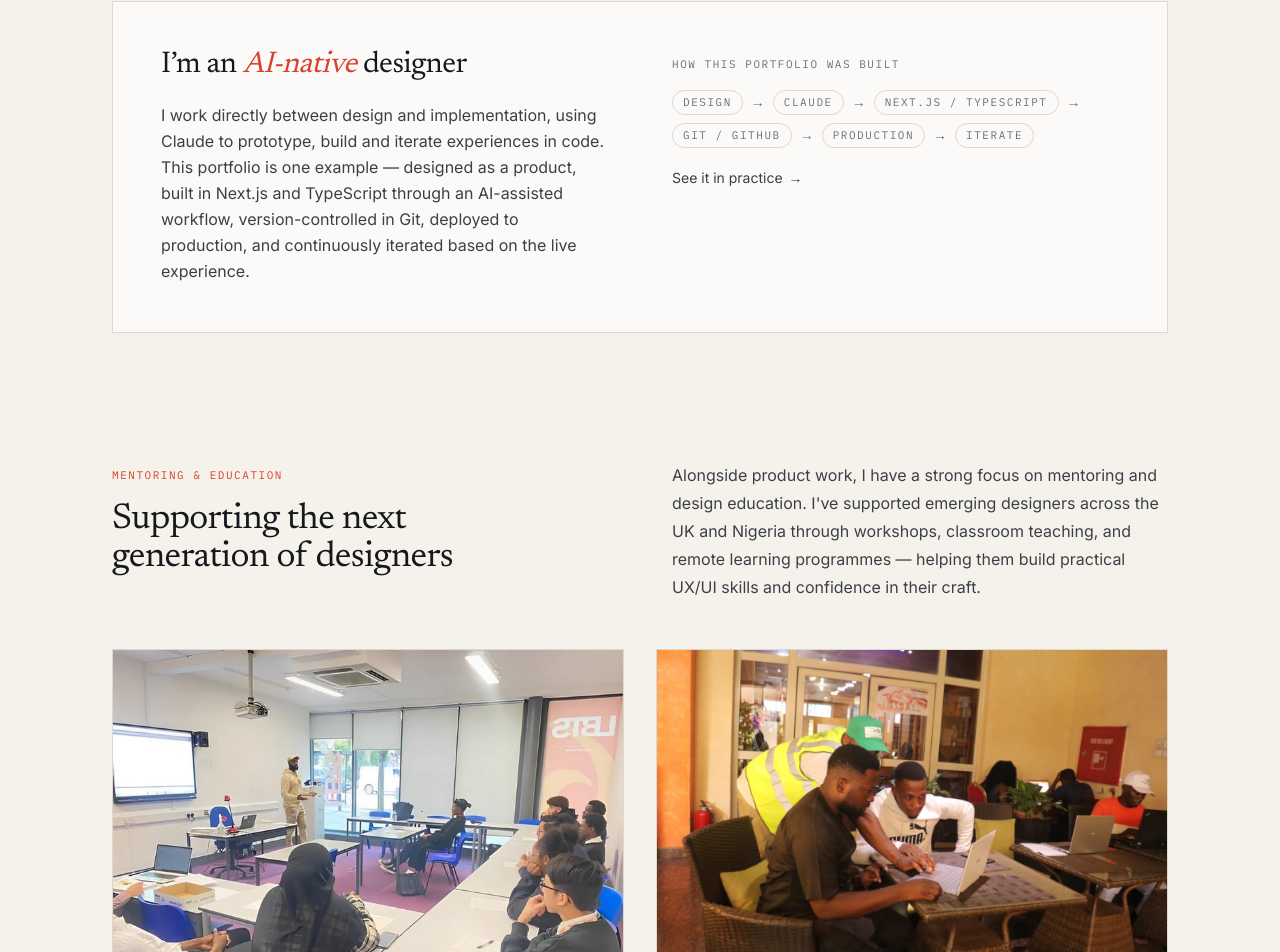
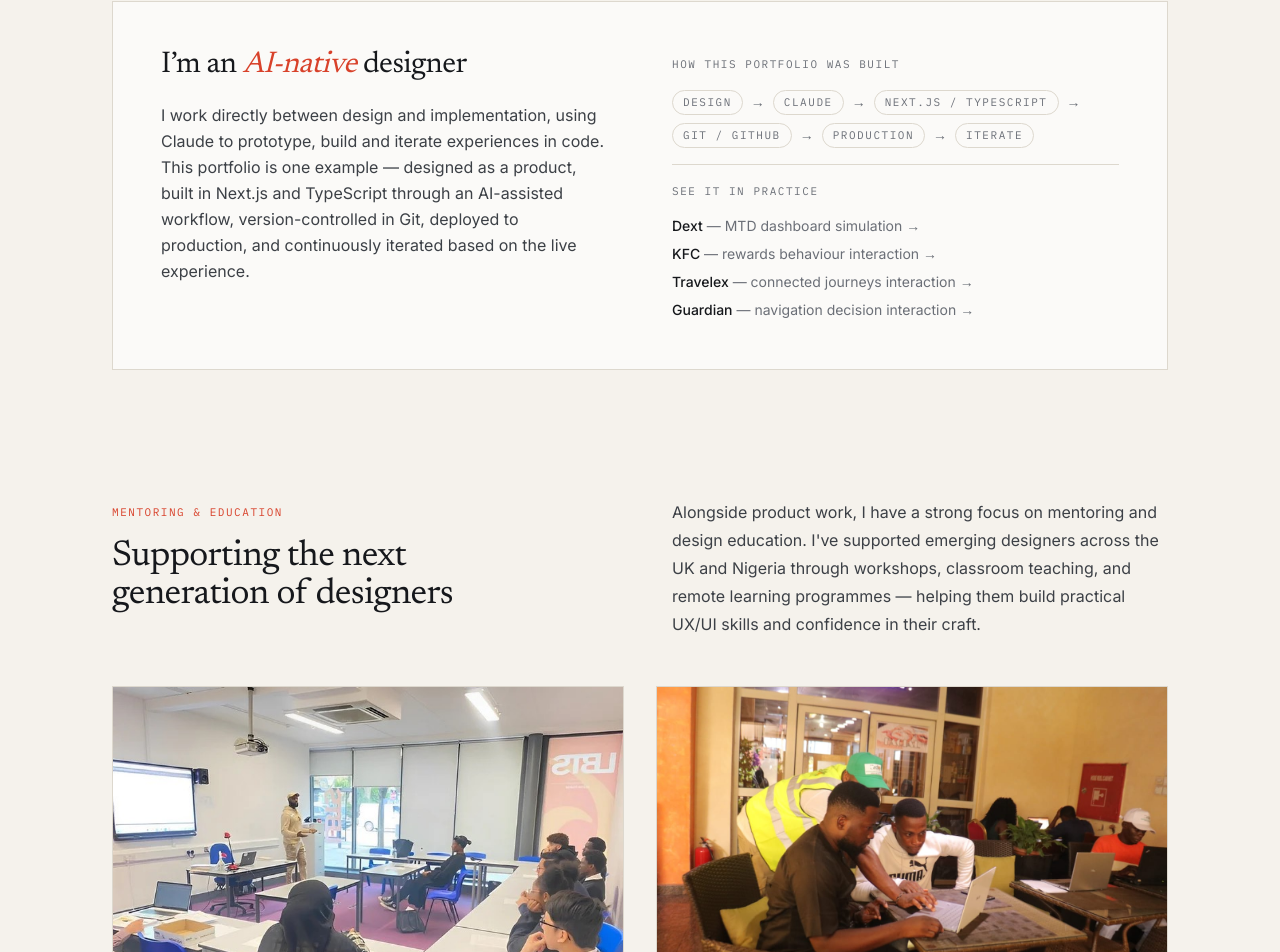
Before and after one commit to ekingsleey-lgtm/Repository-name-elvis-portfolio, a Next.js app: page /about in a window 1280 px wide. Shown: the part 1344-2296 px from the top of the page. Built offline with nearby package versions, Linux system fonts and the light colour scheme.

Commit message:
Connect AI workflow to portfolio interactions

```diff
--- a/src/app/about/page.tsx
+++ b/src/app/about/page.tsx
@@ -73,7 +73,7 @@ export default function AboutPage() {
 
       {/* AI-native -------------------------------------------------- */}
       <Container className="mt-14 lg:mt-28">
-        <div className="grid gap-x-16 gap-y-8 border border-rule bg-paper-raised p-8 sm:p-12 lg:grid-cols-2">
+        <div id="ai-workflow" className="grid scroll-mt-24 gap-x-16 gap-y-8 border border-rule bg-paper-raised p-8 sm:p-12 lg:grid-cols-2">
           <div>
             <h2 className="display text-balance text-3xl">
               I&rsquo;m an <Em>AI-native</Em> designer
@@ -94,13 +94,30 @@ export default function AboutPage() {
                     ]
               )}
             </div>
-            <Link
-              href="/work/dext#dext-exp-heading"
-              className="link-underline mt-5 inline-flex items-center gap-1.5 text-sm text-ink-soft transition-colors hover:text-ink"
-            >
-              See it in practice
-              <span aria-hidden="true">→</span>
-            </Link>
+          <Rule className="mt-4 mb-3" />
+            <Label muted>See it in practice</Label>
+            <ul className="mt-3 space-y-1">
+              {[
+                { href: "/work/dext#interactive-experience",     company: "Dext",     desc: "MTD dashboard simulation" },
+                { href: "/work/kfc#interactive-experience",      company: "KFC",      desc: "rewards behaviour interaction" },
+                { href: "/work/travelex#interactive-experience", company: "Travelex", desc: "connected journeys interaction" },
+                { href: "/work/guardian#interactive-experience", company: "Guardian", desc: "navigation decision interaction" },
+              ].map(({ href, company, desc }) => (
+                <li key={href}>
+                  <Link
+                    href={href}
+                    className="group link-underline text-sm text-ink"
+                  >
+                    <span className="font-medium">{company}</span>
+                    <span className="text-ink-muted transition-colors group-hover:text-ink-soft"> — {desc}</span>
+                    <span
+                      className="ml-1 inline-block text-ink-muted transition-transform duration-300 group-hover:translate-x-1 group-hover:text-ink-soft"
+                      aria-hidden="true"
+                    >→</span>
+                  </Link>
+                </li>
+              ))}
+            </ul>
           </div>
         </div>
       </Container>
--- a/src/app/work/[slug]/page.tsx
+++ b/src/app/work/[slug]/page.tsx
@@ -277,6 +277,18 @@ export default async function CaseStudyPage(props: PageProps<"/work/[slug]">) {
             )}
 
 
+            {/* Back to AI workflow — quiet return link for readers who arrived from About */}
+            {hasExperience && (
+              <Container className="mt-8">
+                <Link
+                  href="/about#ai-workflow"
+                  className="link-underline text-sm text-ink-soft transition-colors hover:text-ink"
+                >
+                  ← Back to AI workflow
+                </Link>
+              </Container>
+            )}
+
             {/* Blocks after the interactive experience (Impact, Reflection lead-in…) */}
             {afterBlocks.length > 0 && renderBlocks(afterBlocks, "mt-16 lg:mt-20")}
           </>
--- a/src/components/dext-challenge.tsx
+++ b/src/components/dext-challenge.tsx
@@ -566,7 +566,7 @@ export function DextChallenge() {
   };
 
   return (
-    <section aria-labelledby="dext-exp-heading" className="mt-20 lg:mt-28">
+    <section id="interactive-experience" aria-labelledby="dext-exp-heading" className="mt-20 scroll-mt-20 lg:mt-28">
         {/* ── Section intro ── */}
         <Container>
           <Rule className="mb-12 lg:mb-14" />
--- a/src/components/guardian-experience.tsx
+++ b/src/components/guardian-experience.tsx
@@ -337,7 +337,7 @@ export function GuardianExperience() {
   const interpretation = phase === "confirmed" ? getInterpretation(selection) : null;
 
   return (
-    <section aria-labelledby="gdn-pri-heading" className="mt-20 lg:mt-28">
+    <section id="interactive-experience" aria-labelledby="gdn-pri-heading" className="mt-20 scroll-mt-20 lg:mt-28">
       <div
         className="full-bleed"
         style={{
--- a/src/components/kfc-experience.tsx
+++ b/src/components/kfc-experience.tsx
@@ -1089,7 +1089,7 @@ export function KfcExperience() {
   }, []);
 
   return (
-    <section aria-labelledby="kfc-exp-heading" className="mt-20 lg:mt-28">
+    <section id="interactive-experience" aria-labelledby="kfc-exp-heading" className="mt-20 scroll-mt-20 lg:mt-28">
       {/* Full-width warm cream band wrapping the entire experience */}
       <div
         className="full-bleed"
--- a/src/components/travelex-experience.tsx
+++ b/src/components/travelex-experience.tsx
@@ -609,7 +609,7 @@ export function TravelexExperience() {
   const activeLayerData = LAYERS.find((l) => l.id === activeLayer) ?? null;
 
   return (
-    <section aria-labelledby="tx-exp-heading" className="mt-20 lg:mt-28">
+    <section id="interactive-experience" aria-labelledby="tx-exp-heading" className="mt-20 scroll-mt-20 lg:mt-28">
       {/* Full-width soft blue-grey band wrapping the entire experience */}
       <div
         className="full-bleed"
```
